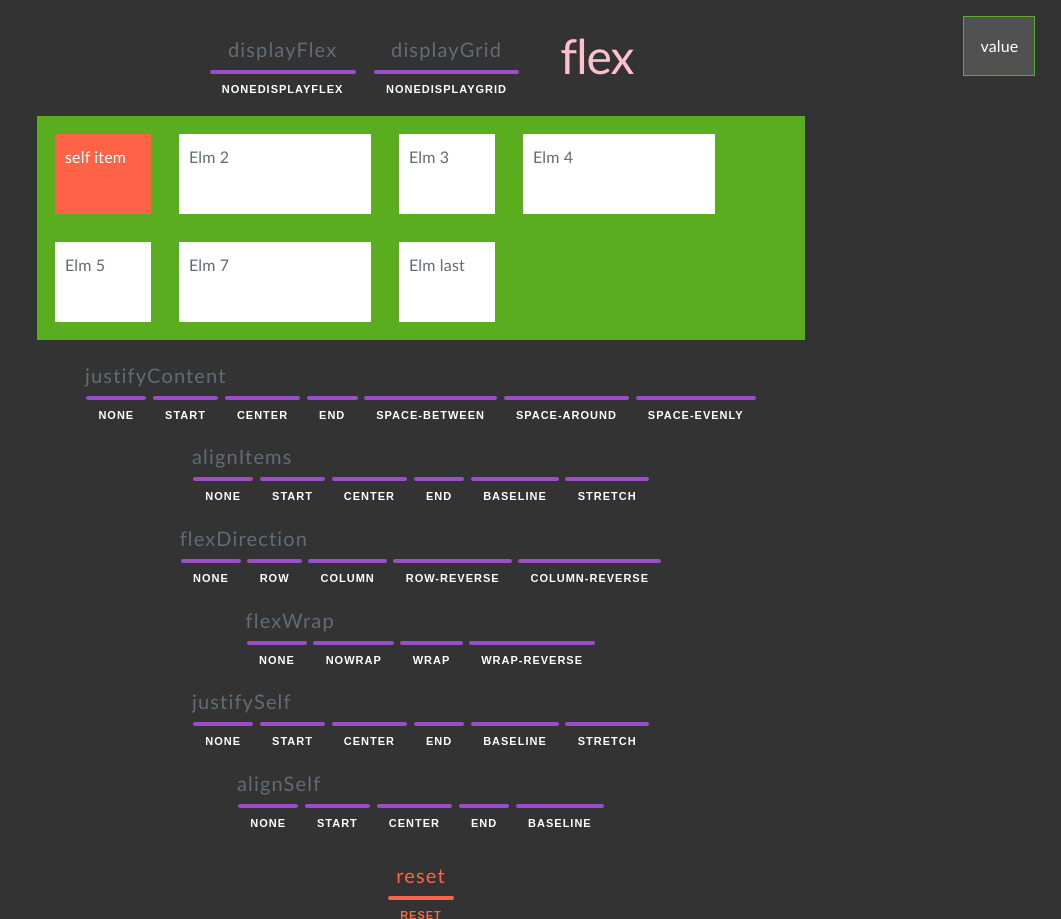
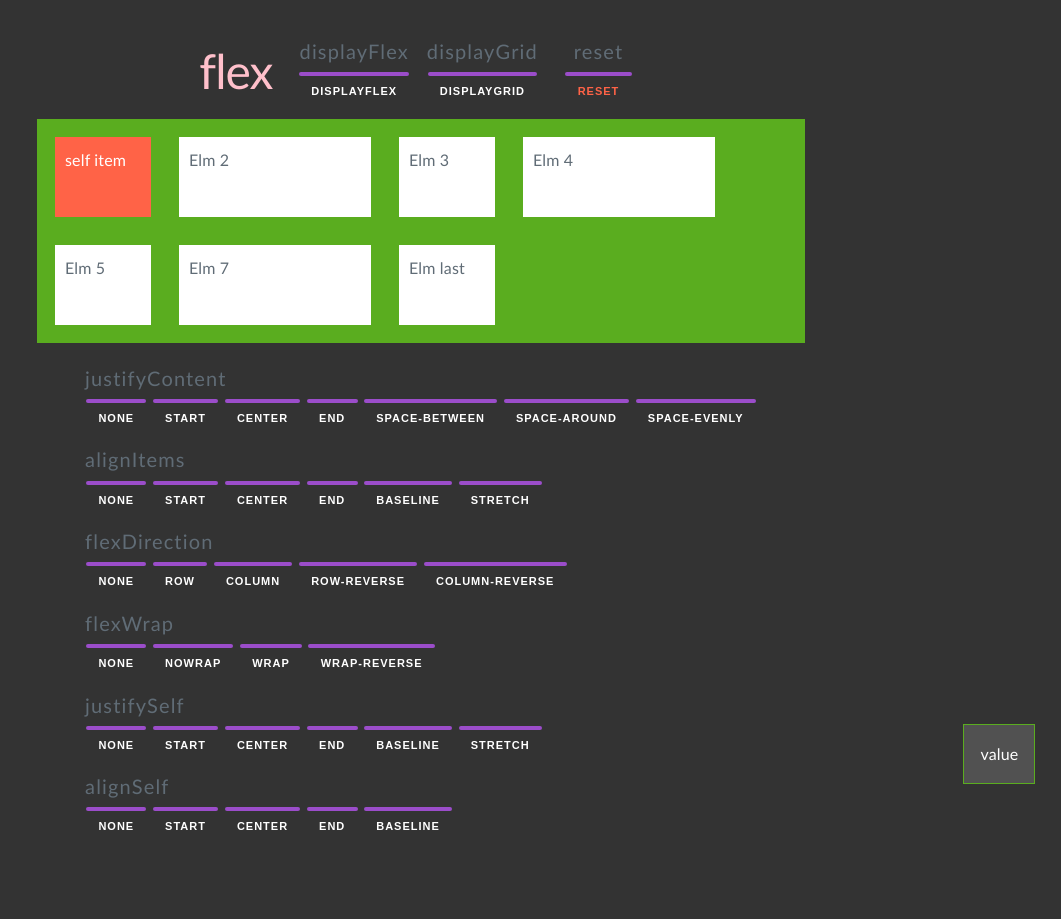
Before and after one commit to BoxPistols/OneTouch_StyleChange-Simple-DesignSystem, a website: page index.html in a window 1280 px wide. Shown: the whole page, without its empty margins (219-1280 px from the left). Drawn offline with nearby package versions, Linux system fonts and the light colour scheme.

Commit message:
Result Code UI

```diff
--- a/index.html
+++ b/index.html
@@ -12,8 +12,21 @@
 <body class="body">
   <div class="wrap">
 
+    <div class="resultCode-valueArea">
+      <p class="resultCode">
+        value
+      </p>
+    </div>
+
     <!-- grid flex -->
     <div class="resultView-area" style="display: flex; margin: 0 1em 2em 1em;">
+
+      <!-- View flex / Grid -->
+      <div class="resultCodeArea grid-area">
+        <h2 class="resultGrid">
+          flex
+        </h2>
+      </div>
 
       <div class="buttons grid-area">
         <h3>displayFlex</h3>
@@ -25,16 +38,12 @@
         <button class="displayGrid">displayGrid</button>
       </div>
 
-      <div class="resultCodeArea grid-area">
-        <h2 class="resultGrid">
-          flex
-        </h2>
-        <div class="resultCode-area">
-          <p class="resultCode">
-            value
-          </p>
-        </div>
+      <!-- reset -->
+      <div class="buttons reset-area">
+        <h3>reset</h3>
+        <button class="reset">Reset</button>
       </div>
+
     </div>
 
     <!-- Elements -->
@@ -114,12 +123,6 @@
         <button>baseline</button>
       </div>
 
-      <!-- reset -->
-      <div class="buttons reset-area">
-        <h3>reset</h3>
-        <button class="reset">Reset</button>
-      </div>
-
     </div>
   </div>
   <!-- JavaScript -->
--- a/styles.css
+++ b/styles.css
@@ -39,7 +39,7 @@ h3 {
 	margin: 0 8px;
 }
 .resultCodeArea > h2 {
-	margin: 0 0 -2px 0.5em;
+	margin: 0 0.2em -0.6em 0;
 	font-size: 3em;
 	color: pink;
 }
@@ -48,21 +48,24 @@ h3 {
 	align-items: center;
 	justify-content: center;
 }
-.resultCode {
+.resultCode-valueArea {
 	position: fixed;
-	top: 2vh;
+	bottom: 2vh;
 	right: 2vw;
-	color: #fff;
 	border: 1px solid var(--green);
 	box-shadow: var(--shadow);
 	background-color: rgb(102 102 102 / 60%);
 	z-index: 10;
-	padding: 1em;
-	font-size: 1em;
-	text-align: left;
-	user-select: all;
 }
 
+.resultCode {
+	color: #fff;
+	font-size: 1em;
+	user-select: all;
+	text-align: left;
+	padding: 16px;
+	margin: 0;
+}
 /* ======= Set View Container ======= */
 .container {
 	background-color: var(--green);
@@ -77,18 +80,15 @@ h3 {
 
 	gap: 12px;
 	max-width: 768px;
-	max-height: 320px;
+	max-height: 240px;
 	overflow: auto;
-	width: 90vw;
 	padding: 1rem;
 }
 
 /* ======= Set Buttons ======= */
 .conrtoller {
-	display: flex;
-	flex-direction: column;
-	justify-content: center;
-	align-items: center;
+	display: grid;
+	place-content: center;
 	padding: 2rem;
 }
 
@@ -109,12 +109,9 @@ h3 {
 .selfElement {
 	background-color: tomato;
 	color: white;
-	/* max-height: 2em;
-	width: 4em; */
 }
 /* .selfElement:nth-of-type(odd) {
 	background-color: teal;
-	color: white;
 } */
 
 /* ======= Set Buttons ======= */
@@ -156,14 +153,15 @@ button:first-of-type::before {
 	padding: 1rem;
 }
 
-.reset-area h3 {
+/* .reset-area h3 {
 	color: tomato;
-}
+} */
 
-button.reset:first-of-type::before {
+button.reset::before,
+button.displayFlex::before,
+button.displayGrid::before {
 	content: "";
 }
 button.reset {
 	color: tomato;
-	background-color: tomato;
 }
```
